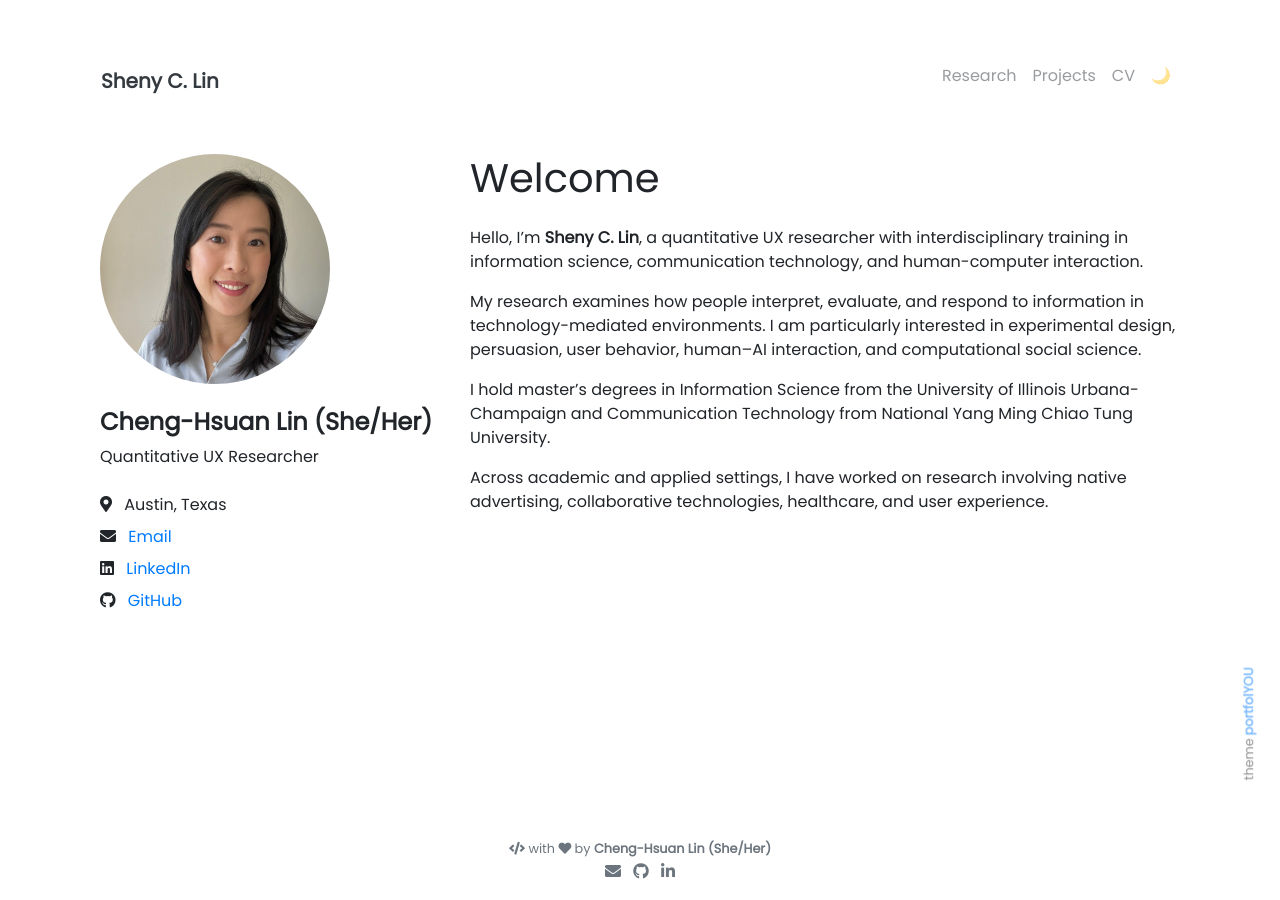
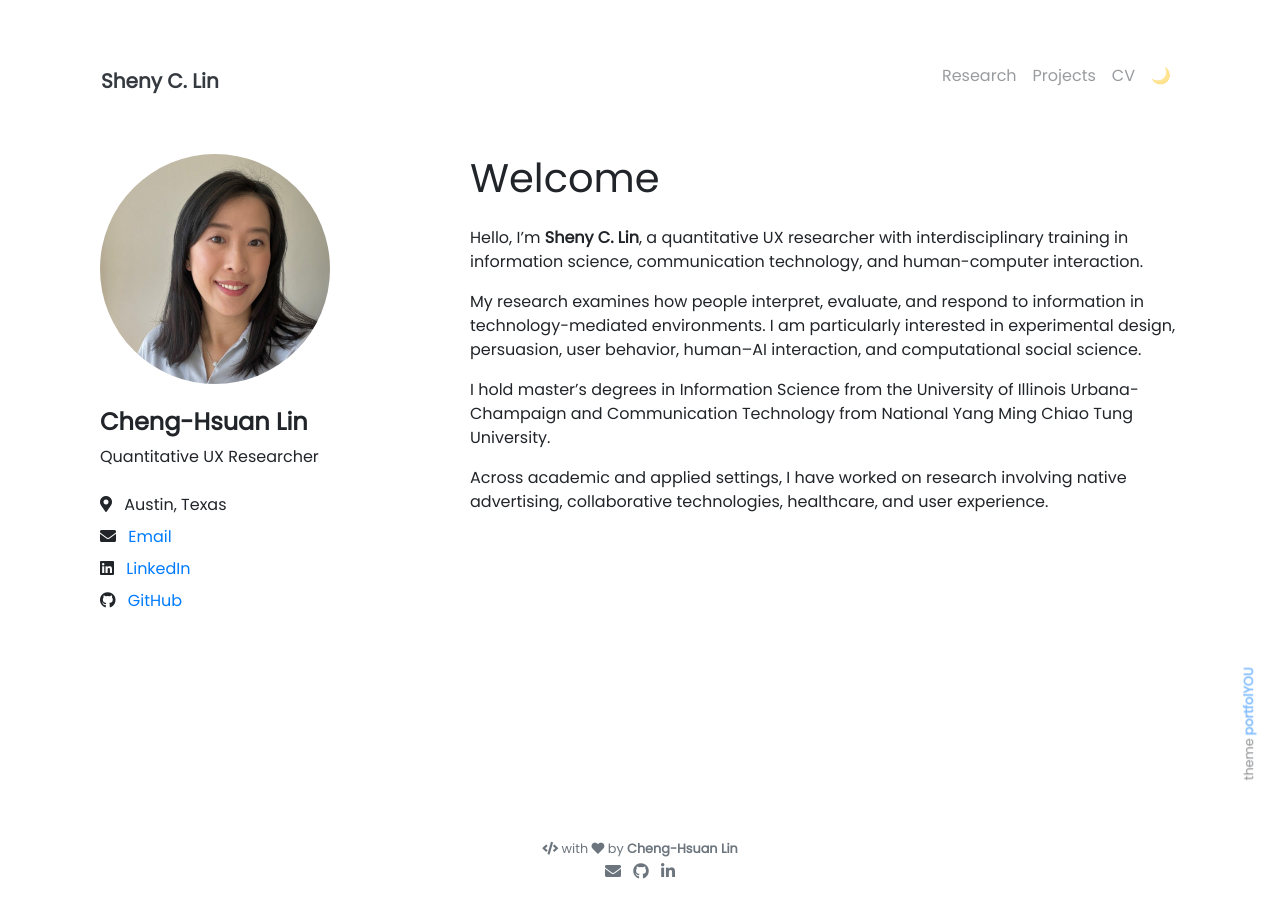
Before and after one commit to shenylin/shenylin.github.io, a Jekyll site: the page built from pages/index.md, in a window 1280 px wide. Built offline with Jekyll 4.4.1, drawn with Linux system fonts in a browser that asks for light colours; nearby versions of some CDN libraries.

Commit message:
Update _config.yml

```diff
--- a/_config.yml
+++ b/_config.yml
@@ -34,7 +34,7 @@ nav_exclude:                                            # The following paths ar
 
 ### Author Info ###
 author:
-  name              : Cheng-Hsuan Lin (She/Her)
+  name              : Cheng-Hsuan Lin
   image             : assets/pngs/Professional_headshot_2023.jpeg
 #  behance           : your_username
 # dribbble          : your_username
```
